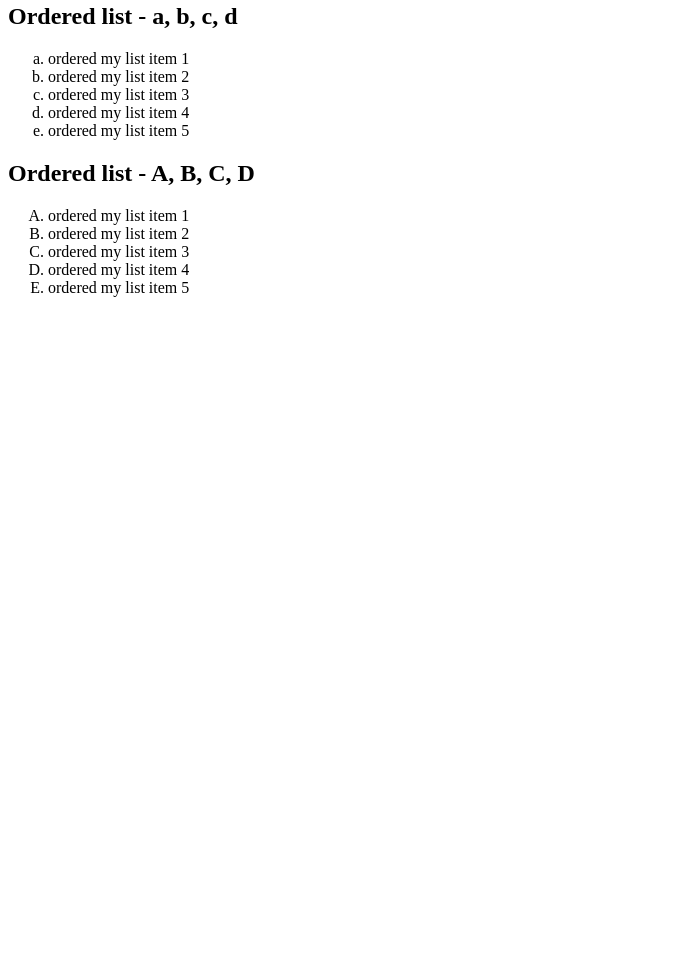
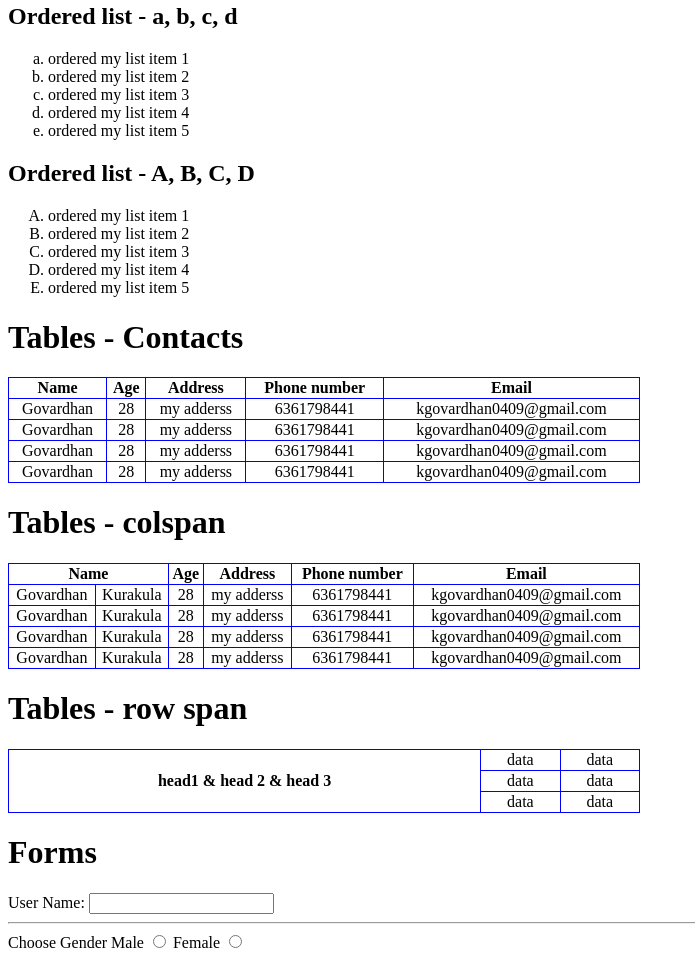
Before and after one commit to kgovardhan409/HTML-Training, a plain HTML site: page mysite.com/html/myFirstSite.html in a window 1280 px wide. Shown: the part 1534-2494 px from the top of the page, without its empty margins (0-695 px from the left). Before the commit the page ends 1847 px from the top, so only its background shows below. Drawn offline with Linux system fonts and the light colour scheme.

Commit message:
html tables

```diff
--- a/mysite.com/html/myFirstSite.html
+++ b/mysite.com/html/myFirstSite.html
@@ -6,8 +6,28 @@
 		<title>My Tutorials</title>
 		<!-- SEO - search engine optimization -->
 		<!-- this is a comment - just to tell develop what is all about -->
+
 	</head>
 	<body>
+		<style>
+			table,
+			tr,
+			td,
+			th {
+				border: 1px solid blue;
+			}
+
+			td {
+				text-align: center;
+			}
+
+			table {
+				border-collapse: collapse;
+				width: 50%;
+			}
+
+		</style>
+
 		<h1>My First Website</h1>
 		<h2>heading 2 </h2>
 		<h3>heading 3 </h3>
@@ -120,6 +140,140 @@
 		</ol>
 
 
+		<h1>Tables - Contacts</h1>
+
+		<table>
+		  <thead>
+			<tr>
+				<th>Name</th>
+				<th>Age</th>
+				<th>Address</th>
+				<th>Phone number</th>
+				<th>Email </th>
+			</tr>
+		  <thead>
+		  <tbody>
+			<tr>
+				<td>Govardhan</td>
+				<td>28</td>
+				<td>my adderss</td>
+				<td>6361798441</td>
+				<td>kgovardhan0409@gmail.com</td>
+			</tr>
+			<tr>
+				<td>Govardhan</td>
+				<td>28</td>
+				<td>my adderss</td>
+				<td>6361798441</td>
+				<td>kgovardhan0409@gmail.com</td>
+			</tr>
+			<tr>
+				<td>Govardhan</td>
+				<td>28</td>
+				<td>my adderss</td>
+				<td>6361798441</td>
+				<td>kgovardhan0409@gmail.com</td>
+			</tr>
+			<tr>
+				<td>Govardhan</td>
+				<td>28</td>
+				<td>my adderss</td>
+				<td>6361798441</td>
+				<td>kgovardhan0409@gmail.com</td>
+			</tr>
+		 </tbody>
+		</table>
+
+
+		<h1>Tables - colspan</h1>
+
+		<table>
+
+			<tr>
+				<th colspan="2">Name</th>
+				<th>Age</th>
+				<th>Address</th>
+				<th>Phone number</th>
+				<th>Email </th>
+			</tr>
+
+			<tr>
+				<td>Govardhan</td>
+				<td>Kurakula</td>
+				<td>28</td>
+				<td>my adderss</td>
+				<td>6361798441</td>
+				<td>kgovardhan0409@gmail.com</td>
+			</tr>
+			<tr>
+				<td>Govardhan</td>
+				<td>Kurakula</td>
+				<td>28</td>
+				<td>my adderss</td>
+				<td>6361798441</td>
+				<td>kgovardhan0409@gmail.com</td>
+			</tr>
+			<tr>
+				<td>Govardhan</td>
+				<td>Kurakula</td>
+				<td>28</td>
+				<td>my adderss</td>
+				<td>6361798441</td>
+				<td>kgovardhan0409@gmail.com</td>
+			</tr>
+			<tr>
+				<td>Govardhan</td>
+				<td>Kurakula</td>
+				<td>28</td>
+				<td>my adderss</td>
+				<td>6361798441</td>
+				<td>kgovardhan0409@gmail.com</td>
+			</tr>
+
+		</table>
+
+
+
+			<h1>Tables - row span</h1>
+
+		<table>
+
+			<tr>
+				<th rowspan="3">head1 & head 2 & head 3</th>
+				<td>data</td>
+				<td>data</td>
+			</tr>
+
+			<tr>
+				<!-- <th>head2</td> -->
+				<td>data</td>
+				<td>data</td>
+			</tr>
+			<tr>
+				<!-- <th>head3</th> -->
+				<td>data</td>
+				<td>data</td>
+			</tr>
+
+		</table>
+
+		<h1>Forms</h1>
+		<form>
+			<label>User Name:</label>
+			<input type="text">
+			<hr>
+
+			<label>Choose Gender</lable>
+
+			<label>Male</lable>
+			<input type="radio" name="gender">
+
+			<label>Female</label>
+			<input type="radio" name="gender">
+
+		</form>
+
+
 	</body>
 </html>
 
@@ -154,7 +308,7 @@ ex. <h1> some heading </h1>
    remainng All elements have colsing tag.
 
    Two types of elements.
-      1. inline elements - <a>, <img>, <input>, <span>
+      1. inline elements - <a>, <img>, <input>, <span>, <label>
 	  2. block level elments - other than inline elements all are block level elements
 
       inside inline element we should not use block level elements.
@@ -176,8 +330,8 @@ ex. <h1> some heading </h1>
 
 	li - list item
 
-	style -- list-style-type - by default disc for the ul.
-	style -- list-style-type - by default numeric for the ol.
+	style -- list-style-type - by default disc for the ul. ex. disc, square, none
+	style -- list-style-type - by default numeric for the ol. ex. 1, a, A, I
 
 
 -->
```
